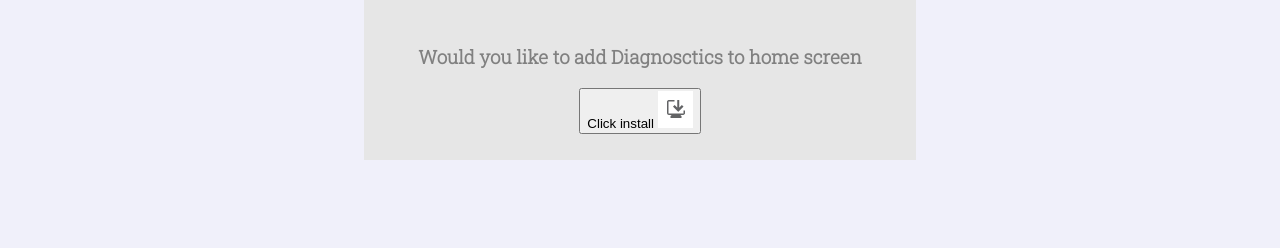
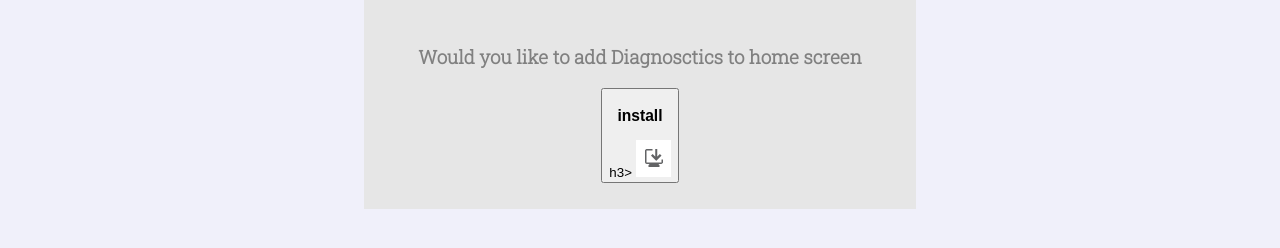
Before and after one commit to kailaa-sri/PWA, a plain HTML site: page index.html in a window 1280 px wide. Shown: the part 118-366 px from the top of the page. Drawn offline with Linux system fonts and the light colour scheme.

Commit message:
pwa successful

```diff
--- a/index.html
+++ b/index.html
@@ -25,7 +25,7 @@
     <div id="promotion">
         <h3>Would you like to add Diagnosctics to home screen
         </h3>
-        <button id="Install">Click install
+        <button id="Install"><h3>install</h3>h3>
             <img src="install.png">
         </button>
     </div>
```
